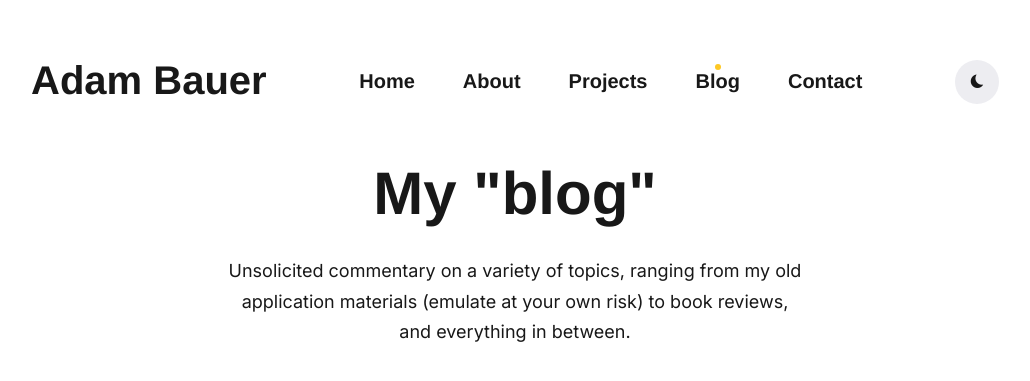
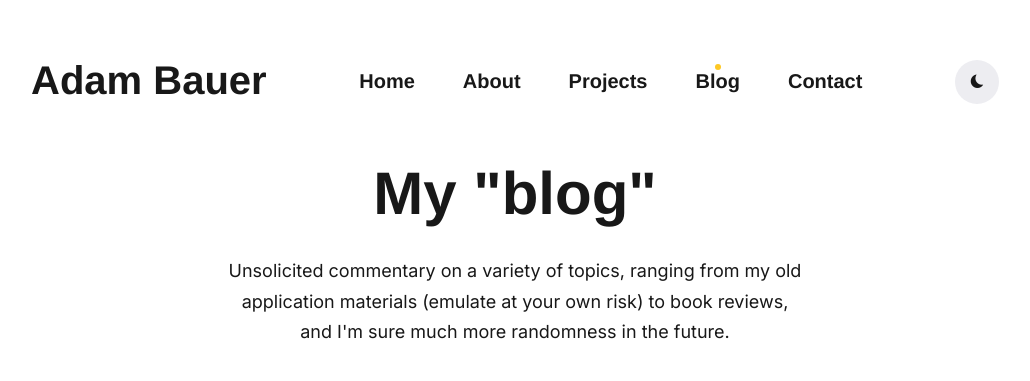
Before and after one commit to adam-bauer-34/adam-bauer-34.github.io, a Jekyll site: the page built from blog/index.html, in a window 1280 px wide and 900 px high, cut to the strip 0-392 px from the top of the window. Shown: the top 381 px of the strip, without its empty margins (125-1155 px from the left). Built offline with Jekyll 4.4.1, drawn with Linux system fonts in a browser that asks for light colours; nearby versions of some CDN libraries; some web fonts are replaced; the list of posts is cut into pages by our own code.

Commit message:
Update index.html

```diff
--- a/blog/index.html
+++ b/blog/index.html
@@ -1,7 +1,7 @@
 ---
 layout: default
 title: My "blog"
-description: Unsolicited commentary on a variety of topics, ranging from my old application materials (emulate at your own risk) to book reviews, and everything in between.
+description: Unsolicited commentary on a variety of topics, ranging from my old application materials (emulate at your own risk) to book reviews, and I'm sure much more randomness in the future.
 ---
 
 <div class="container">
```
